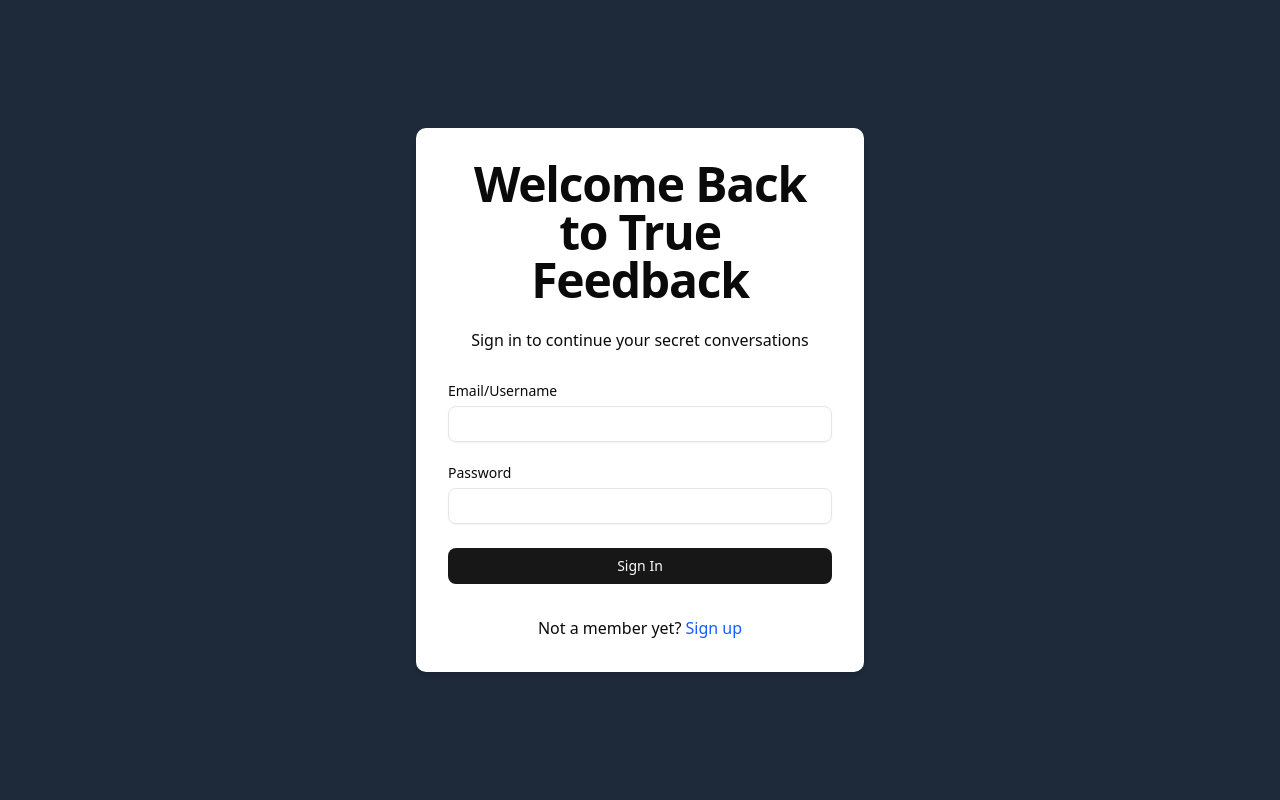
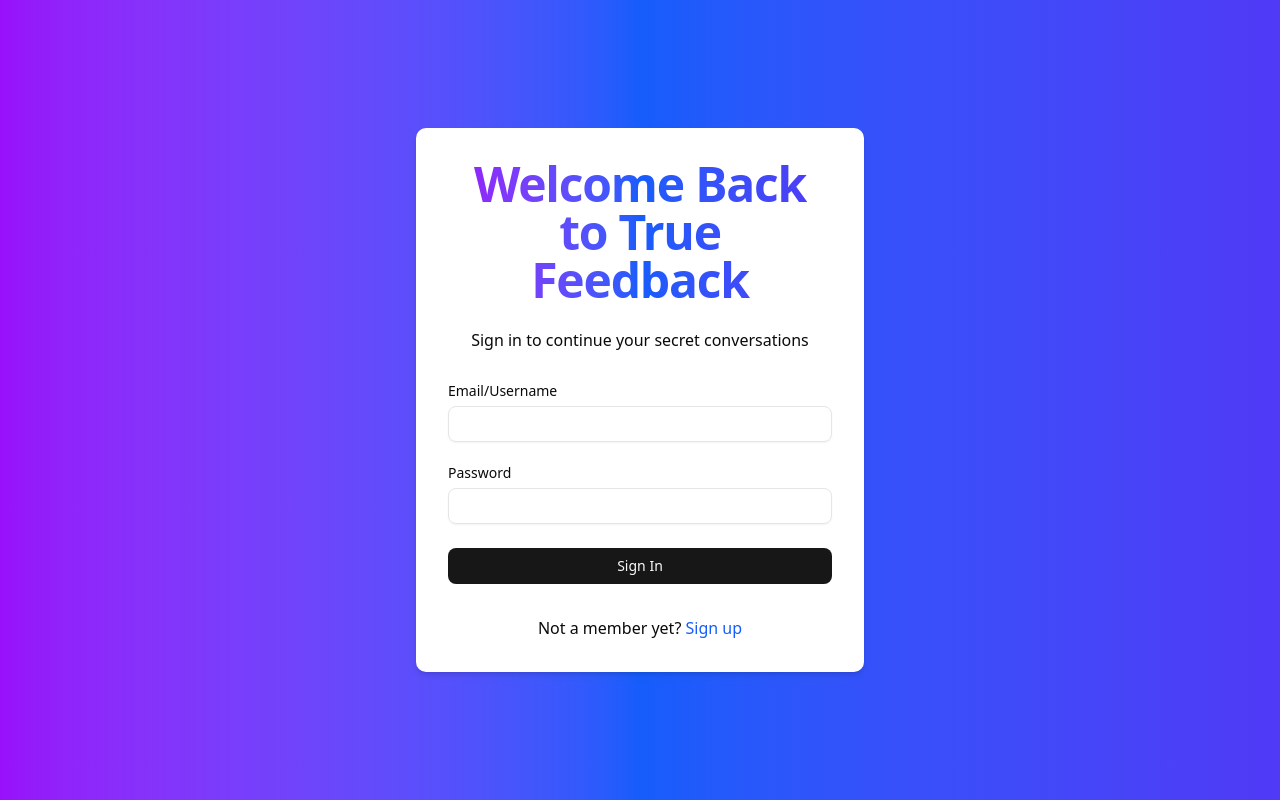
Before and after one commit to shivxnshxrma/mysterymessages, a Next.js app: page /sign-in in a window 1280 px wide. Built offline with nearby package versions, Linux system fonts and the light colour scheme.

Commit message:
UI changes

```diff
--- a/src/app/(app)/page.tsx
+++ b/src/app/(app)/page.tsx
@@ -28,7 +28,7 @@ export default function Home() {
               <Link href="/sign-up">
                 <Button
                   size="lg"
-                  className="text-lg px-8 py-6 bg-gradient-to-r from-purple-600 to-blue-600 hover:from-purple-700 hover:to-blue-700"
+                  className="text-lg px-8 py-6 bg-gradient-to-r from-purple-600 to-blue-600 hover:from-purple-700 hover:to-blue-700 cursor-pointer"
                 >
                   Sign Up
                 </Button>
@@ -37,7 +37,7 @@ export default function Home() {
                 <Button
                   variant="outline"
                   size="lg"
-                  className="text-lg px-8 py-6 border-2 hover:bg-gray-50"
+                  className="text-lg px-8 py-6 border-2 hover:bg-gray-50 cursor-pointer"
                 >
                   Login
                 </Button>
@@ -182,7 +182,7 @@ export default function Home() {
               <Button
                 size="lg"
                 variant="secondary"
-                className="text-lg px-8 py-6 bg-white text-purple-600 hover:bg-gray-100"
+                className="text-lg px-8 py-6 bg-white text-purple-600 hover:bg-gray-100 cursor-pointer"
               >
                 <Users className="mr-2 h-5 w-5" />
                 Get Started Now
--- a/src/app/(auth)/sign-in/page.tsx
+++ b/src/app/(auth)/sign-in/page.tsx
@@ -63,10 +63,10 @@ export default function SignInForm() {
   };
 
   return (
-    <div className="flex justify-center items-center min-h-screen bg-gray-800">
+    <div className="flex justify-center items-center min-h-screen bg-gradient-to-r from-purple-600 via-blue-600 to-indigo-600">
       <div className="w-full max-w-md p-8 space-y-8 bg-white rounded-lg shadow-md">
         <div className="text-center">
-          <h1 className="text-4xl font-extrabold tracking-tight lg:text-5xl mb-6">
+          <h1 className="text-4xl font-extrabold tracking-tight lg:text-5xl mb-6 bg-gradient-to-r from-purple-600 via-blue-600 to-indigo-600 bg-clip-text text-transparent mb-6">
             Welcome Back to True Feedback
           </h1>
           <p className="mb-4">Sign in to continue your secret conversations</p>
--- a/src/app/(auth)/sign-up/page.tsx
+++ b/src/app/(auth)/sign-up/page.tsx
@@ -90,10 +90,10 @@ export default function SignUpForm() {
   };
 
   return (
-    <div className="flex justify-center items-center min-h-screen bg-gray-800">
+    <div className="flex justify-center items-center min-h-screen bg-gradient-to-r from-purple-600 via-blue-600 to-indigo-600">
       <div className="w-full max-w-md p-8 space-y-8 bg-white rounded-lg shadow-md">
         <div className="text-center">
-          <h1 className="text-4xl font-extrabold tracking-tight lg:text-5xl mb-6">
+          <h1 className="text-4xl font-extrabold tracking-tight lg:text-5xl mb-6 bg-gradient-to-r from-purple-600 via-blue-600 to-indigo-600 bg-clip-text text-transparent mb-6">
             Join True Feedback
           </h1>
           <p className="mb-4">Sign up to start your anonymous adventure</p>
--- a/src/components/Navbar.tsx
+++ b/src/components/Navbar.tsx
@@ -11,7 +11,7 @@ function Navbar() {
   const user: User = session?.user as User;
 
   return (
-    <nav className="p-4 md:p-6 shadow-md bg-gray-900 text-white">
+    <nav className="p-4 md:p-6 shadow-md bg-gradient-to-r from-purple-600 via-blue-600 to-indigo-600 text-white">
       <div className="container mx-auto flex flex-col md:flex-row justify-between items-center">
         <a href="#" className="text-xl font-bold mb-4 md:mb-0">
           Maskr
```
